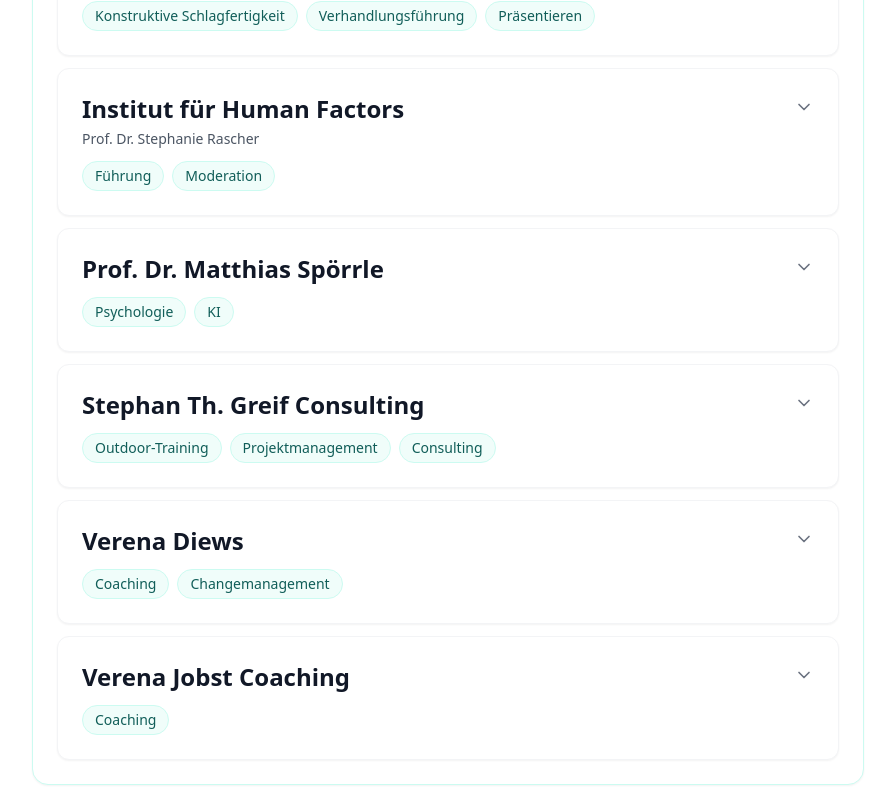
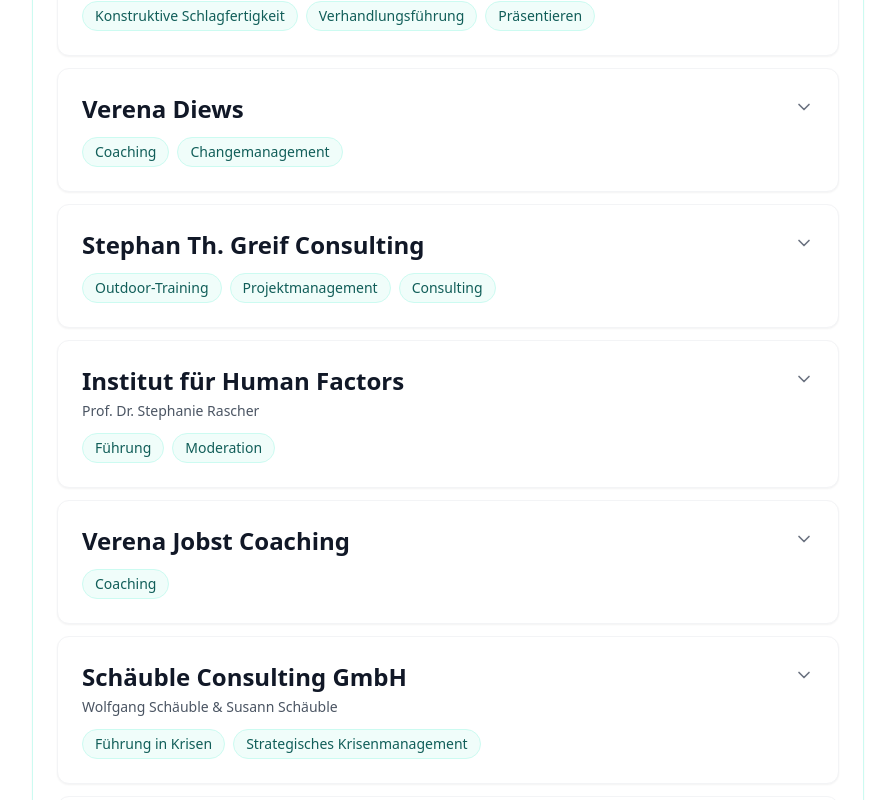
Before and after one commit to Eberhardsteiner/webseiteneu2026, a React (Vite) app: page / in a window 1280 px wide. Shown: the part 9880-10680 px from the top of the page, without its empty margins (192-1087 px from the left). Built offline with nearby package versions, Linux system fonts and the light colour scheme; a web font is replaced by a local one.

Commit message:
Netzwerkpartner: Sortierung nach Nachname/Unternehmensname, Schäuble Consulting ergänzt (wie Live-Seite)
Co-Authored-By: Claude Fable 5 <noreply@anthropic.com>

```diff
--- a/src/components/NetworkPartnersSection.tsx
+++ b/src/components/NetworkPartnersSection.tsx
@@ -2,6 +2,9 @@ import { ChevronDown, ExternalLink, Users } from 'lucide-react';
 
 type NetworkPartner = {
   name: string;
+  /** Sortierschlüssel: Nachname der Person bzw. prägender Unternehmensname.
+      Ohne Angabe wird nach name sortiert. */
+  sortKey?: string;
   meta?: string;
   topics: string[];
   website?: {
@@ -11,7 +14,6 @@ type NetworkPartner = {
 
 // Quelle: https://www.uvm-consultinggroup.de/netzwerk
 const networkPartners: NetworkPartner[] = [
-
   {
     name: 'Ask.Us',
     meta: 'Klaus Augustin und Angelika Malinowski',
@@ -38,18 +40,17 @@ const networkPartners: NetworkPartner[] = [
   },
   {
     name: 'Verena Diews',
-    topics: ['Coaching', 'Changemanagement' ],
-
-
+    sortKey: 'Diews',
+    topics: ['Coaching', 'Changemanagement'],
   },
   {
     name: 'Stephan Th. Greif Consulting',
+    sortKey: 'Greif',
     topics: ['Outdoor-Training', 'Projektmanagement', 'Consulting'],
     website: {
       url: 'https://stephangreif.de/',
     },
   },
-
   {
     name: 'Institut für Human Factors',
     meta: 'Prof. Dr. Stephanie Rascher',
@@ -60,14 +61,23 @@ const networkPartners: NetworkPartner[] = [
   },
   {
     name: 'Verena Jobst Coaching',
+    sortKey: 'Jobst',
     topics: ['Coaching'],
-
+  },
+  {
+    name: 'Schäuble Consulting GmbH',
+    sortKey: 'Schäuble',
+    meta: 'Wolfgang Schäuble & Susann Schäuble',
+    topics: ['Führung in Krisen', 'Strategisches Krisenmanagement'],
+    website: {
+      url: 'https://www.schaeuble-consulting.de/',
+    },
   },
   {
     name: 'Prof. Dr. Matthias Spörrle',
+    sortKey: 'Spörrle',
     topics: ['Psychologie', 'KI'],
   },
-
 ];
 
 function TopicBadges({ topics }: { topics: string[] }) {
@@ -86,8 +96,9 @@ function TopicBadges({ topics }: { topics: string[] }) {
 }
 
 export default function NetworkPartnersSection() {
+  // Alphabetisch nach Nachname (Personen) bzw. Unternehmensname
   const sortedPartners = [...networkPartners].sort((a, b) =>
-    a.name.localeCompare(b.name, 'de', { sensitivity: 'base' })
+    (a.sortKey ?? a.name).localeCompare(b.sortKey ?? b.name, 'de', { sensitivity: 'base' })
   );
 
   return (
```
Also changed, not shown: 20 other files (tests, documents, lock files or other folders). Lines whose indentation alone changed are shown as unchanged.
